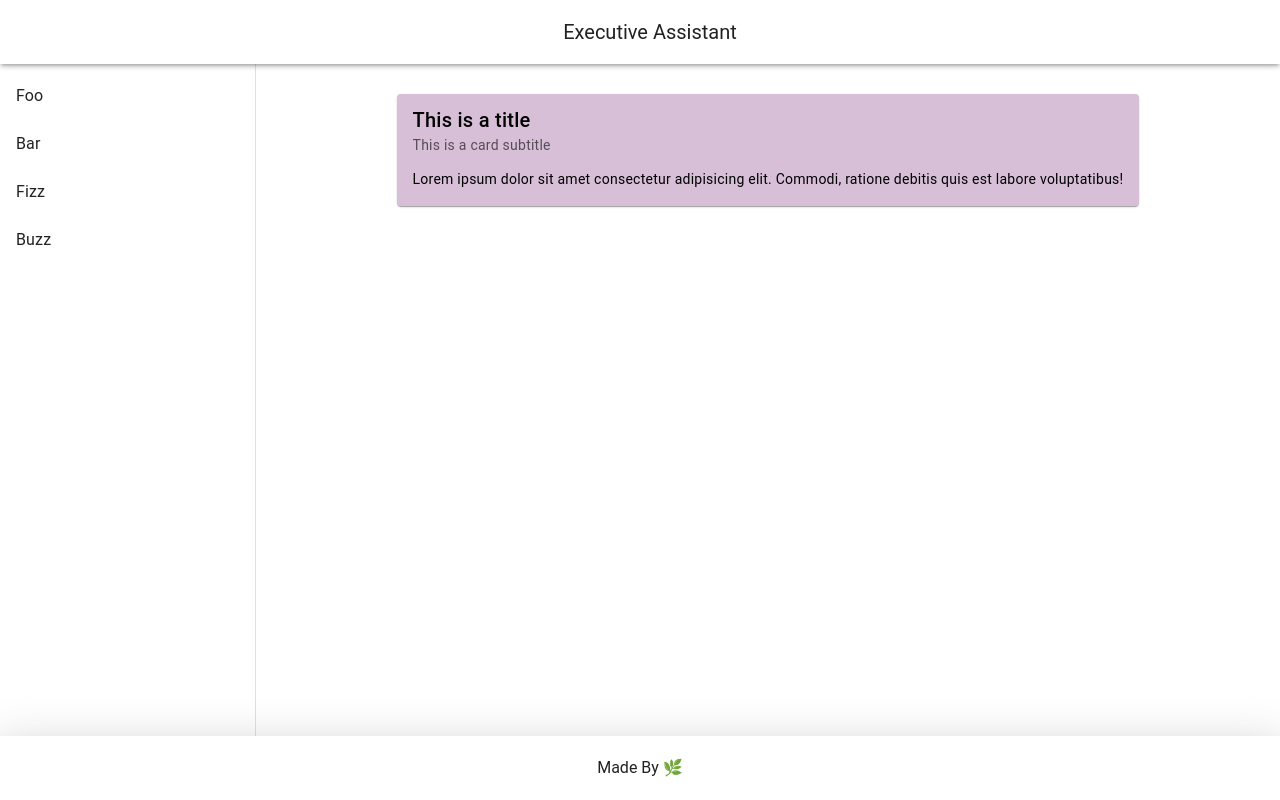
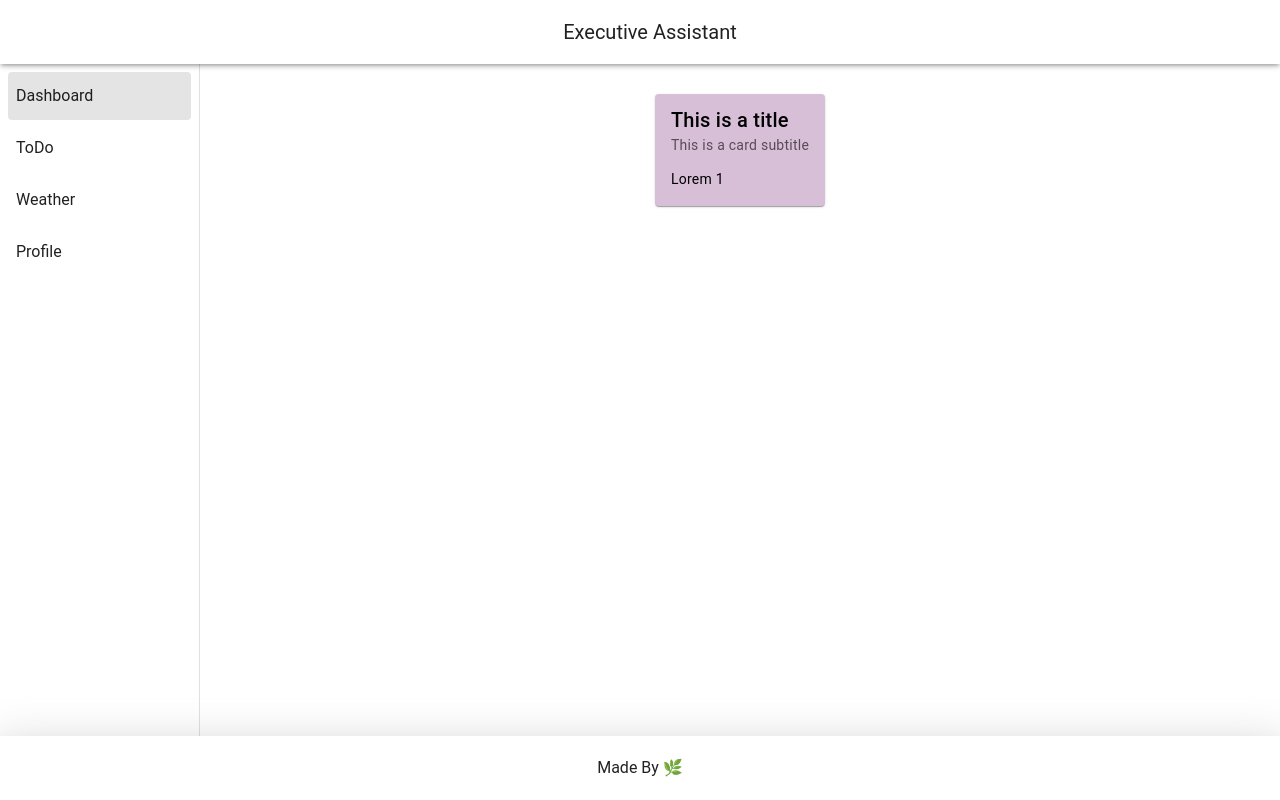
Before and after one commit to sarabti/personal-exec-assist, a Vue app: page /profile in a window 1280 px wide. Built offline with nearby package versions, Linux system fonts and the light colour scheme.

Commit message:
Adding Routes with Dummy pages

```diff
--- a/components.d.ts
+++ b/components.d.ts
@@ -12,5 +12,7 @@ declare module 'vue' {
     AppNavBar: typeof import('./src/components/AppNavBar.vue')['default']
     HelloWorld: typeof import('./src/components/HelloWorld.vue')['default']
     NavBar: typeof import('./src/components/NavBar.vue')['default']
+    RouterLink: typeof import('vue-router')['RouterLink']
+    RouterView: typeof import('vue-router')['RouterView']
   }
 }
--- a/package.json
+++ b/package.json
@@ -10,6 +10,7 @@
     "@mdi/font": "6.2.95",
     "roboto-fontface": "*",
     "vue": "^3.4.21",
+    "vue-router": "^4.3.2",
     "vuetify": "^3.5.8"
   },
   "devDependencies": {
--- a/src/App.vue
+++ b/src/App.vue
@@ -2,6 +2,14 @@
 import AppLayout from './components/AppLayout.vue'
 import { onMounted, computed } from 'vue'
 import { useDisplay } from 'vuetify'
+import { Route } from '@/types'
+
+const routes: Route[] = [
+  { title: "Dashboard", route: "/" },
+  { title: "ToDo", route: "/todos" },
+  { title: "Weather", route: "/weather" },
+  { title: "Profile", route: "/profile" },
+];
 
 const { name } = useDisplay()
 
@@ -17,15 +25,9 @@ const width = computed(() => {
 
 <template>
   <v-layout class="rounded rounded-md">
-    <app-layout></app-layout>
+    <app-layout :routes="routes"></app-layout>
     <v-main class="d-flex align-center justify-center" style="min-height: 300px;">
-      <v-card
-        :width="width"
-        class="bg-card"
-        subtitle="This is a card subtitle"
-        text="Lorem ipsum dolor sit amet consectetur adipisicing elit. Commodi, ratione debitis quis est labore voluptatibus!"
-        title="This is a title"
-      ></v-card>
+      <router-view></router-view>
     </v-main>
   </v-layout>
 </template>
--- a/src/components/AppLayout.vue
+++ b/src/components/AppLayout.vue
@@ -1,6 +1,7 @@
 <script setup lang="ts">
 import { ref, onUpdated, onMounted } from 'vue'
 import { useDisplay } from 'vuetify'
+import { Route } from '@/types'
 
 const { smAndDown } = useDisplay()
 
@@ -16,27 +17,11 @@ const calcDrawer = () => {
   return
 }
 
+defineProps({
+  routes: Array as Route[],
+})
 onMounted(calcDrawer)
 onUpdated(calcDrawer)
-
-const items = [
-  {
-    title: 'Foo',
-    value: 'foo',
-  },
-  {
-    title: 'Bar',
-    value: 'bar',
-  },
-  {
-    title: 'Fizz',
-    value: 'fizz',
-  },
-  {
-    title: 'Buzz',
-    value: 'buzz',
-  },
-];
 </script>
 
 <template>
@@ -60,8 +45,20 @@ const items = [
     v-model="drawer"
     :location="smAndDown ? 'top' : 'left'"
     :permanent="!smAndDown"
+    width=200
+    class="h-auto"
   >
-    <v-list :items="items"></v-list>
+    <v-list nav>
+        <v-list-item
+            v-for="route in routes"
+            :key="route.title"
+            @click="selectedTitle = route.title"
+            router
+            :to="route.route"
+        >
+          {{ route.title }}
+        </v-list-item>
+    </v-list>
   </v-navigation-drawer>
 </template>
 
--- a/src/main.ts
+++ b/src/main.ts
@@ -10,6 +10,9 @@ import { registerPlugins } from '@/plugins'
 // Components
 import App from './App.vue'
 
+// Router
+import router from './router'
+
 // Composables
 import { createApp } from 'vue'
 
@@ -17,4 +20,4 @@ const app = createApp(App)
 
 registerPlugins(app)
 
-app.mount('#app')
+app.use(router).mount('#app')
--- /dev/null
+++ b/src/router.js
@@ -0,0 +1,18 @@
+import Dashboard from "@/views/Dashboard.vue";
+import Todos from "@/views/Todos.vue";
+import Weather from "@/views/Weather.vue";
+import Profile from "@/views/Profile.vue";
+
+import { createMemoryHistory, createRouter } from 'vue-router'
+
+const routes = [
+  { path: '/', component: Dashboard },
+  { path: '/todos', component: Todos },
+  { path: '/weather', component: Weather },
+  { path: '/profile', component: Profile },
+]
+
+export default createRouter({
+  history: createMemoryHistory(),
+  routes,
+})
--- /dev/null
+++ b/src/types/index.ts
@@ -0,0 +1,4 @@
+export interface Route {
+  title: string;
+  route: string;
+}
--- /dev/null
+++ b/src/views/Dashboard.vue
@@ -0,0 +1,25 @@
+<script setup lang="ts">
+import { computed } from 'vue'
+import { useDisplay } from 'vuetify'
+
+const { name } = useDisplay()
+
+const width = computed(() => {
+  switch (name.value) {
+    case 'xs': return 220
+    case 'sm': return 400
+    case 'mdAndUp': return 500
+  }
+  return undefined
+})
+</script>
+
+<template>
+  <v-card
+    :width="width"
+    class="bg-card"
+    subtitle="This is a card subtitle"
+    text="Lorem 1"
+    title="This is a title"
+  ></v-card>
+</template>
--- /dev/null
+++ b/src/views/Profile.vue
@@ -0,0 +1,24 @@
+<script setup lang="ts">
+import { computed } from 'vue'
+import { useDisplay } from 'vuetify'
+
+const { name } = useDisplay()
+
+const width = computed(() => {
+  switch (name.value) {
+    case 'xs': return 220
+    case 'sm': return 400
+    case 'mdAndUp': return 500
+  }
+  return undefined
+})
+</script>
+<template>
+  <v-card
+    :width="width"
+    class="bg-card"
+    subtitle="This is a card subtitle"
+    text="Lorem 2!"
+    title="This is a title"
+  ></v-card>
+</template>
--- /dev/null
+++ b/src/views/Todos.vue
@@ -0,0 +1,24 @@
+<script setup lang="ts">
+import { computed } from 'vue'
+import { useDisplay } from 'vuetify'
+
+const { name } = useDisplay()
+
+const width = computed(() => {
+  switch (name.value) {
+    case 'xs': return 220
+    case 'sm': return 400
+    case 'mdAndUp': return 500
+  }
+  return undefined
+})
+</script>
+<template>
+  <v-card
+    :width="width"
+    class="bg-card"
+    subtitle="This is a card subtitle"
+    text="Lorem 3!"
+    title="This is a title"
+  ></v-card>
+</template>
--- /dev/null
+++ b/src/views/Weather.vue
@@ -0,0 +1,24 @@
+<script setup lang="ts">
+import { computed } from 'vue'
+import { useDisplay } from 'vuetify'
+
+const { name } = useDisplay()
+
+const width = computed(() => {
+  switch (name.value) {
+    case 'xs': return 220
+    case 'sm': return 400
+    case 'mdAndUp': return 500
+  }
+  return undefined
+})
+</script>
+<template>
+  <v-card
+    :width="width"
+    class="bg-card"
+    subtitle="This is a card subtitle"
+    text="Lorem 4!"
+    title="This is a title"
+  ></v-card>
+</template>
```
Also changed, not shown: src/components/README.md (deleted), 1 other file (tests, documents, lock files or other folders).
